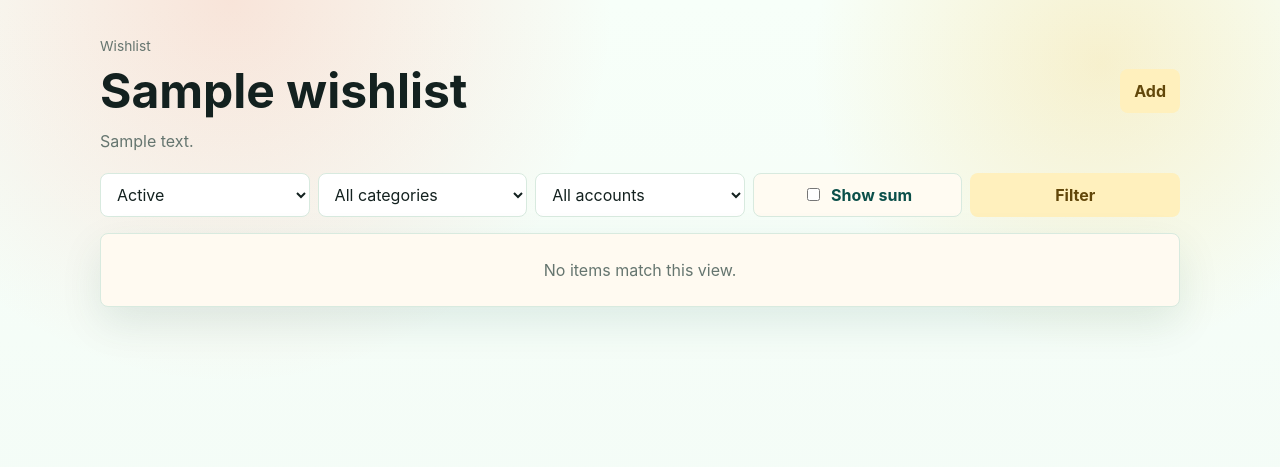
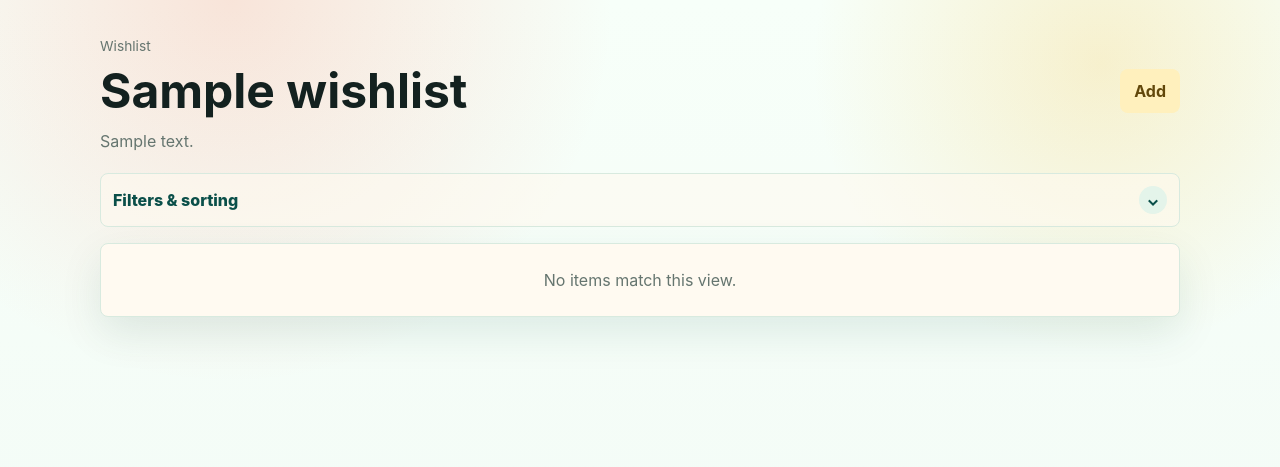
Before and after one commit to TheLastFrame/TiPTiB, a FastAPI app: page /lists/1 in a window 1280 px wide. Shown: the top 467 px of the page. Run offline with FastAPI, Linux system fonts and the light colour scheme; the visitor is signed in with stand-in values (Sample User, id 1); tables that the repository leaves empty hold one stand-in row (values such as "Sample post").

Commit message:
feat: list sorting & filter layout cleanup

```diff
--- a/app/main.py
+++ b/app/main.py
@@ -152,6 +152,19 @@
     if not wishlist:
         raise HTTPException(status_code=404)
     return wishlist
+
+
+def sort_price_value(item: Item, sort_by: str) -> Decimal | int | None:
+    """Price sort fallbacks are product behavior, not DB convenience.
+
+    max_price: max -> avg -> actual -> min
+    actual_price: actual -> avg -> min -> max
+    """
+    if sort_by == "max_price":
+        return item.price_max or item.price_avg or item.actual_price or item.price_min
+    if sort_by == "actual_price":
+        return item.actual_price or item.price_avg or item.price_min or item.price_max
+    return item.rank
 
 
 def common_context(db: Session, user: User) -> dict[str, object]:
@@ -333,8 +346,20 @@
     category_id: int = 0,
     account_id: int = 0,
     show_sum: bool = False,
+    sort_by: str = "rank",
+    sort_dir: str = "asc",
 ):
     wishlist = scoped_wishlist(db, user, wishlist_id)
+    selected_sort_by = sort_by if sort_by in {"rank", "max_price", "actual_price"} else "rank"
+    selected_sort_dir = sort_dir if sort_dir in {"asc", "desc"} else "asc"
+    total_active_items = db.scalar(
+        select(func.count(Item.id)).where(
+            Item.user_id == user.id,
+            Item.wishlist_id == wishlist.id,
+            Item.status.in_(ACTIVE_STATUSES),
+        )
+    )
+    filters_applied = bool(status or category_id or account_id)
     query = (
         select(Item)
         .options(selectinload(Item.category), selectinload(Item.savings_entries).selectinload(SavingsEntry.account), selectinload(Item.savings_rule))
@@ -350,6 +375,15 @@
     items = db.scalars(query).all()
     if account_id:
         items = [item for item in items if any(entry.account_id == account_id for entry in item.savings_entries)]
+    def sort_key(item: Item):
+        value = sort_price_value(item, selected_sort_by)
+        if value is None:
+            return (1, Decimal("0.00"))
+        if selected_sort_dir == "desc":
+            return (0, -value)
+        return (0, value)
+
+    items = sorted(items, key=sort_key)
     item_cards = []
     for item in items:
         saved = item_saved_total(db, item.id)
@@ -375,6 +409,11 @@
             "selected_status": status,
             "selected_category_id": category_id,
             "selected_account_id": account_id,
+            "selected_sort_by": selected_sort_by,
+            "selected_sort_dir": selected_sort_dir,
+            "next_sort_dir": "desc" if selected_sort_dir == "asc" else "asc",
+            "filters_applied": filters_applied,
+            "total_active_items": total_active_items or 0,
             "show_sum": show_sum,
             "filtered_item_count": len(item_cards),
             "filtered_target_total": filtered_target_total,
@@ -395,6 +434,7 @@
     price_min: Annotated[str, Form()] = "",
     price_avg: Annotated[str, Form()] = "",
     price_max: Annotated[str, Form()] = "",
+    actual_price: Annotated[str, Form()] = "",
     url: Annotated[str, Form()] = "",
     notes: Annotated[str, Form()] = "",
 ):
@@ -410,6 +450,7 @@
         price_min=decimal_or_none(price_min),
         price_avg=decimal_or_none(price_avg),
         price_max=decimal_or_none(price_max),
+        actual_price=decimal_or_none(actual_price),
         url=url.strip() or None,
         notes=notes.strip() or None,
     )
--- a/app/static/styles.css
+++ b/app/static/styles.css
@@ -181,7 +181,63 @@
   stroke-width: 2.8;
   stroke-linecap: round;
 }
-.filters { display: grid; grid-template-columns: repeat(auto-fit, minmax(130px, 1fr)); gap: 8px; }
+.filter-drawer {
+  border: 1px solid var(--line);
+  border-radius: 8px;
+  background: rgba(255, 250, 240, .58);
+  overflow: hidden;
+}
+.filter-summary-toggle {
+  min-height: 52px;
+  display: flex;
+  align-items: center;
+  justify-content: space-between;
+  gap: 12px;
+  padding: 10px 12px;
+  color: var(--brand-strong);
+  cursor: pointer;
+  font-weight: 800;
+  list-style: none;
+}
+.filter-summary-toggle::-webkit-details-marker { display: none; }
+.filter-summary-toggle::after {
+  content: "⌄";
+  display: inline-grid;
+  place-items: center;
+  width: 28px;
+  height: 28px;
+  border-radius: 50%;
+  background: var(--soft);
+  color: var(--brand-strong);
+  transition: transform .16s ease;
+}
+.filter-drawer[open] .filter-summary-toggle::after { transform: rotate(180deg); }
+.filters {
+  display: grid;
+  gap: 8px;
+  padding: 10px;
+  border-top: 1px solid var(--line);
+  background: rgba(255, 250, 240, .34);
+}
+.filter-row {
+  display: grid;
+  grid-template-columns: repeat(2, minmax(0, 1fr));
+  gap: 8px;
+}
+.filter-row .input:first-child:last-child { grid-column: 1 / -1; }
+.filter-row select[name="account_id"] { grid-column: 1 / -1; }
+.sort-row {
+  grid-template-columns: minmax(0, 1fr) minmax(96px, .48fr);
+}
+.filter-actions {
+  display: grid;
+  grid-template-columns: minmax(0, .9fr) minmax(0, 1.1fr);
+  gap: 8px;
+}
+.sort-dir-button {
+  padding-left: 10px;
+  padding-right: 10px;
+}
 .toggle-card {
   min-height: 44px;
   display: flex;
@@ -209,6 +265,9 @@
   .shell { padding: 32px 24px 110px; }
   .dashboard-grid { grid-template-columns: 1.1fr .9fr; align-items: start; }
   .stats { max-width: 720px; }
+  .filter-row { grid-template-columns: repeat(3, minmax(0, 1fr)); }
+  .filter-row select[name="account_id"] { grid-column: auto; }
+  .sort-row { grid-template-columns: minmax(0, 1fr) minmax(110px, .34fr); }
 }
 @media (max-width: 520px) {
   .stats { grid-template-columns: 1fr; }
--- a/app/templates/list_detail.html
+++ b/app/templates/list_detail.html
@@ -10,7 +10,15 @@
     {% if wishlist.description %}<p>{{ wishlist.description }}</p>{% endif %}
   </section>
 
+  <details class="filter-drawer">
+    <summary class="filter-summary-toggle">
+      <span>Filters & sorting</span>
+      {% if filters_applied %}
+        <span class="chip">{{ item_cards|length }}/{{ total_active_items }} shown</span>
+      {% endif %}
+    </summary>
     <form class="filters" method="get" action="/lists/{{ wishlist.id }}">
+      <div class="filter-row">
         <select class="input" name="status">
           <option value="">Active</option>
           {% for status in item_statuses %}
@@ -29,12 +37,27 @@
             <option value="{{ account.id }}" {{ "selected" if selected_account_id == account.id else "" }}>{{ account.name }}</option>
           {% endfor %}
         </select>
+      </div>
+      <div class="filter-row sort-row">
+        <select class="input" name="sort_by">
+          <option value="rank" {{ "selected" if selected_sort_by == "rank" else "" }}>Sort: rank</option>
+          <option value="max_price" {{ "selected" if selected_sort_by == "max_price" else "" }}>Sort: max price</option>
+          <option value="actual_price" {{ "selected" if selected_sort_by == "actual_price" else "" }}>Sort: actual price</option>
+        </select>
+        <input type="hidden" name="sort_dir" value="{{ selected_sort_dir }}">
+        <button class="button secondary sort-dir-button" type="button" onclick="this.form.sort_dir.value='{{ next_sort_dir }}'; this.form.submit();">
+          {{ "↑ Asc" if selected_sort_dir == "asc" else "↓ Desc" }}
+        </button>
+      </div>
+      <div class="filter-actions">
         <label class="toggle-card">
           <input type="checkbox" name="show_sum" value="true" onchange="this.form.submit()" {{ "checked" if show_sum else "" }}>
           <span>Show sum</span>
         </label>
-    <button class="button secondary" type="submit">Filter</button>
+        <button class="button secondary" type="submit">Apply filters</button>
+      </div>
     </form>
+  </details>
 
   {% if show_sum %}
     <section class="panel filter-summary">
```
Also changed, not shown: tests/test_app.py (+64 -2 lines), README.md. Lines whose indentation alone changed are shown as unchanged.
